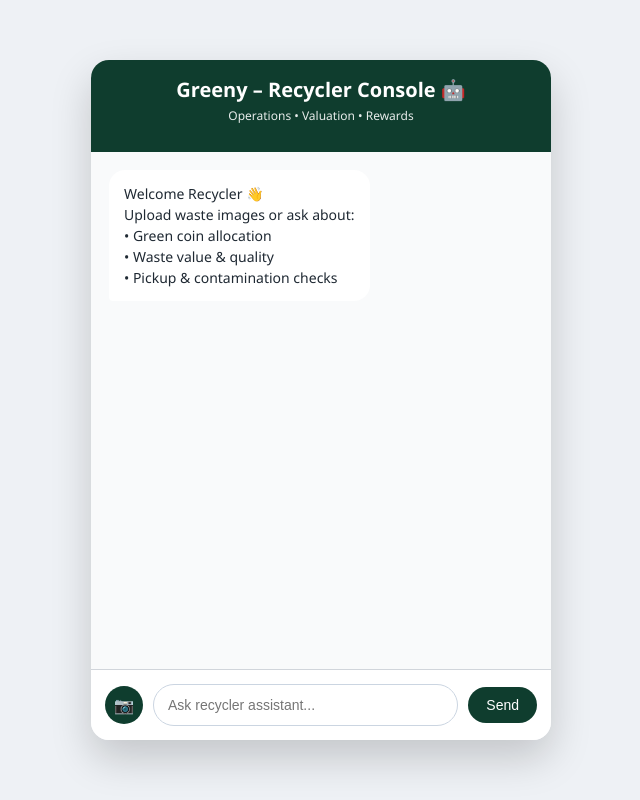
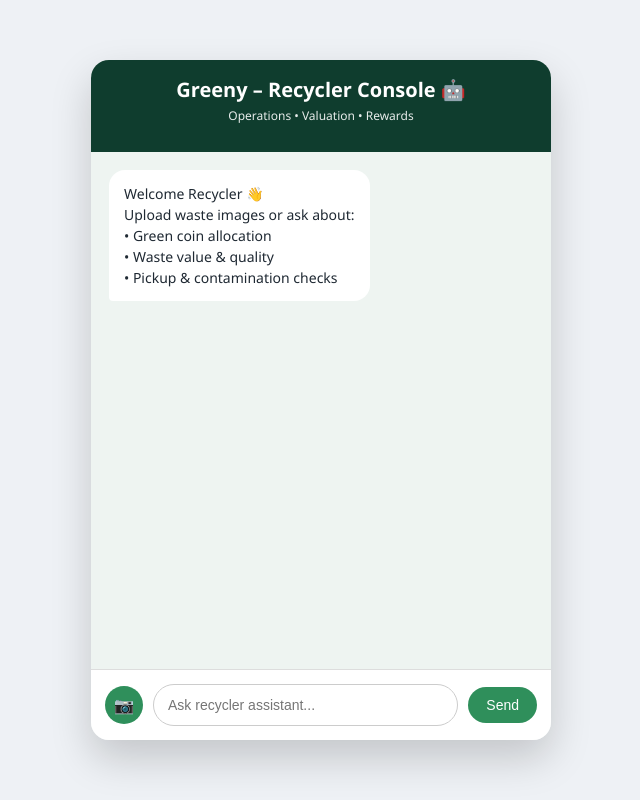
Before and after one commit to Harapriya07/Greeny.demo, a plain HTML site: page recyclerbot.html in a window 1280 px wide. Shown: the whole page, without its empty margins (319-959 px from the left). Drawn offline with Linux system fonts and the light colour scheme.

Commit message:
color change

```diff
--- a/recyclerbot.html
+++ b/recyclerbot.html
@@ -20,7 +20,7 @@ body {
 .chat-container {
     width: 460px;
     height: 680px;
-    background: #f9fafb;
+    background: #eef4f1;
     border-radius: 18px;
     box-shadow: 0 18px 40px rgba(0,0,0,0.18);
     display: flex;
@@ -90,6 +90,7 @@ body {
     border-bottom-left-radius: 4px;
 }
 
+
 .bubble img {
     max-width: 100%;
     border-radius: 10px;
@@ -102,7 +103,7 @@ body {
     gap: 10px;
     padding: 14px;
     background: #ffffff;
-    border-top: 1px solid #d1d5db;
+    border-top: 1px solid #ddd;
     align-items: center;
 }
 
@@ -110,13 +111,13 @@ body {
     flex: 1;
     padding: 12px 14px;
     border-radius: 24px;
-    border: 1px solid #cbd5e1;
+    border: 1px solid #ccc;
     outline: none;
     font-size: 14px;
 }
 
 .upload-btn {
-    background: #0f3d2e;
+   background: #2f8f5b;
     color: white;
     width: 38px;
     height: 38px;
@@ -129,7 +130,7 @@ body {
 }
 
 .chat-input button {
-    background: #0f3d2e;
+    background: #2f8f5b;
     color: white;
     border: none;
     border-radius: 24px;
```
Also changed, not shown: index.html (+1 -1 lines).
